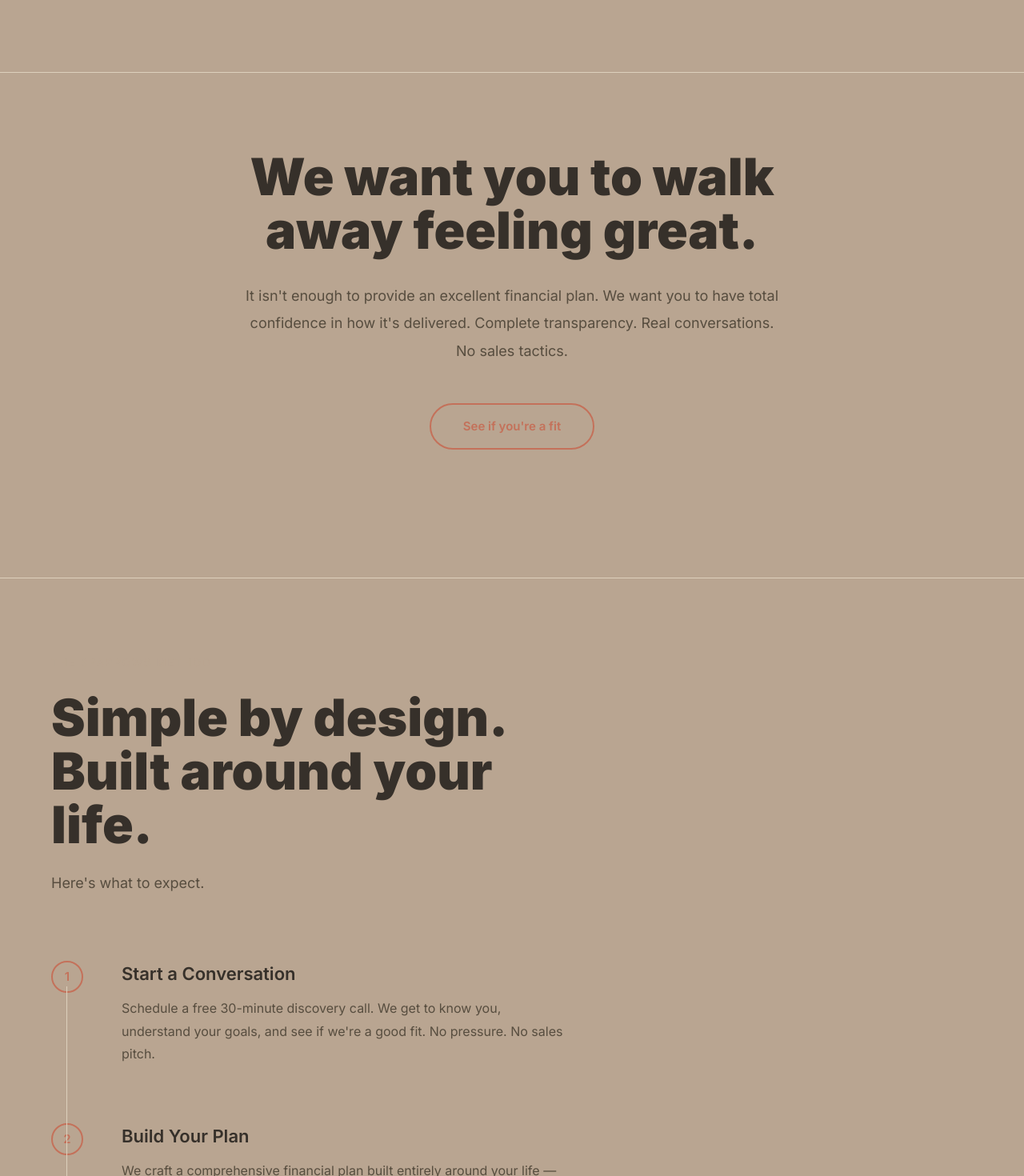
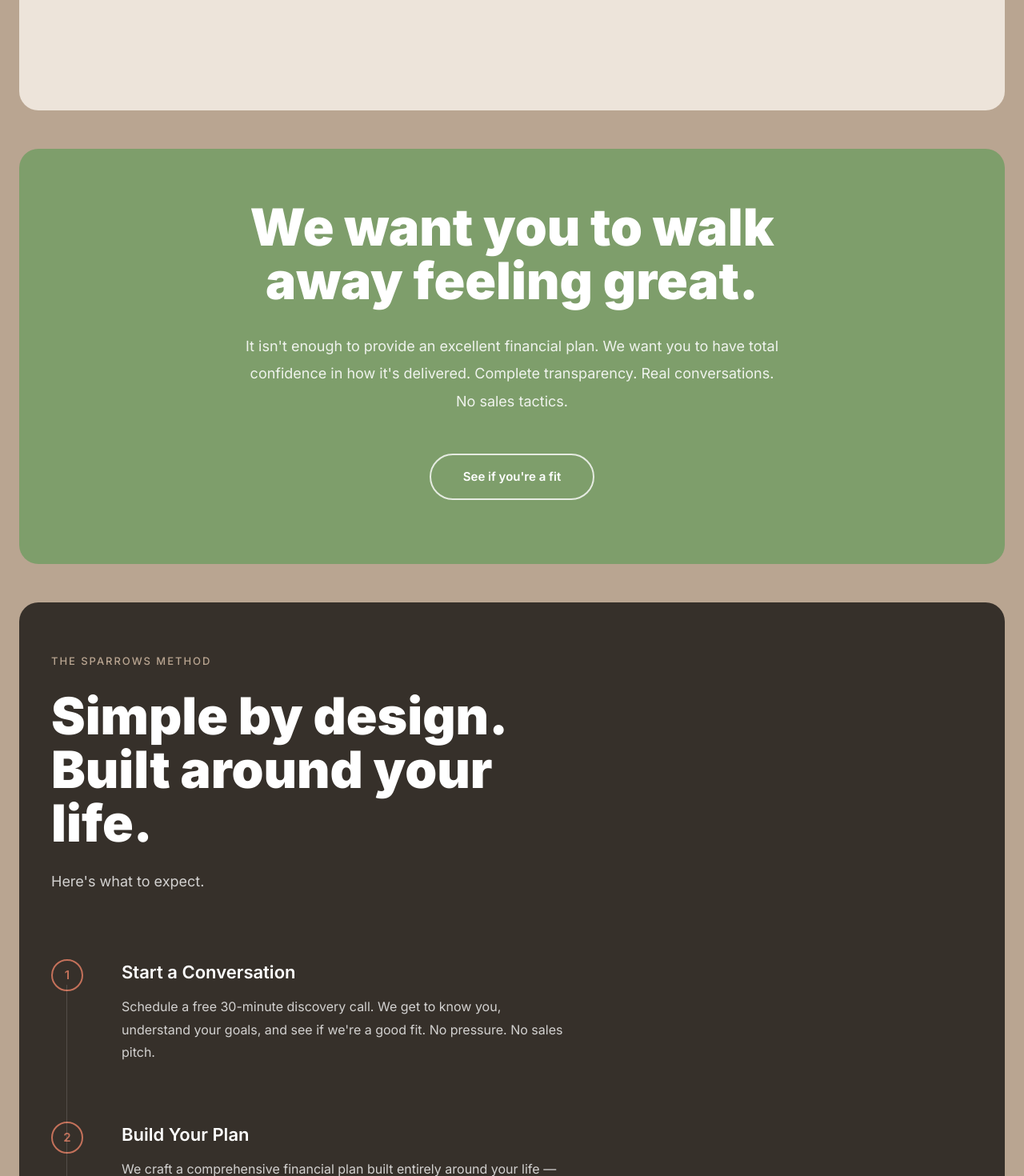
Before and after one commit to ChrisDiDomenico/sparrows-financial, a Next.js app: page / in a window 1280 px wide. Shown: the part 1330-2800 px from the top of the page at 80% size. Built offline with nearby package versions, Linux system fonts and the light colour scheme; a web font is replaced by a local one.

Commit message:
Add colored rounded blocks per section

```diff
--- a/src/app/page.tsx
+++ b/src/app/page.tsx
@@ -16,14 +16,43 @@ export default function HomePage() {
       <Navbar />
       <main>
         <Hero />
-<Philosophy />
-        <EmotionalStatement />
-        <Process />
-        <MeetChris />
-        <FAQ />
-        <YouTube />
-        <SparrowsProgram />
-        <FinalCTA />
+
+        <div
+          className="flex flex-col px-6 pb-24"
+          style={{ gap: '48px', paddingTop: '48px', background: '#b9a591' }}
+        >
+          <div className="rounded-3xl overflow-hidden" style={{ background: '#ede4da' }}>
+            <Philosophy />
+          </div>
+
+          <div className="rounded-3xl overflow-hidden" style={{ background: '#7e9e6b' }}>
+            <EmotionalStatement dark />
+          </div>
+
+          <div className="rounded-3xl overflow-hidden" style={{ background: '#36302a' }}>
+            <Process dark />
+          </div>
+
+          <div className="rounded-3xl overflow-hidden" style={{ background: '#ede4da' }}>
+            <MeetChris />
+          </div>
+
+          <div className="rounded-3xl overflow-hidden" style={{ background: '#f7f3ec' }}>
+            <FAQ />
+          </div>
+
+          <div className="rounded-3xl overflow-hidden" style={{ background: '#574d3f' }}>
+            <YouTube dark />
+          </div>
+
+          <div className="rounded-3xl overflow-hidden" style={{ background: '#4a6741' }}>
+            <SparrowsProgram />
+          </div>
+
+          <div className="rounded-3xl overflow-hidden" style={{ background: '#c4715a' }}>
+            <FinalCTA />
+          </div>
+        </div>
       </main>
       <Footer />
     </>
--- a/src/components/sections/EmotionalStatement.tsx
+++ b/src/components/sections/EmotionalStatement.tsx
@@ -5,14 +5,14 @@ import { motion, useInView } from 'framer-motion';
 import { useRef } from 'react';
 import { SCHEDULE_URL } from '@/lib/constants';
 
-export default function EmotionalStatement() {
+export default function EmotionalStatement({ dark }: { dark?: boolean }) {
   const ref = useRef(null);
   const inView = useInView(ref, { once: true, margin: '-80px' });
 
   return (
-    <section className="pb-40">
-      <div style={{ borderTop: '1px solid #ddd0bc' }} />
-      <div className="max-w-[720px] mx-auto px-6 pt-24 text-center" ref={ref}>
+    <section className="pb-20">
+      {!dark && <div style={{ borderTop: '1px solid #ddd0bc' }} />}
+      <div className="max-w-[720px] mx-auto px-6 pt-16 text-center" ref={ref}>
         <motion.h2
           initial={{ opacity: 0, y: 32 }}
           animate={inView ? { opacity: 1, y: 0 } : {}}
@@ -20,7 +20,7 @@ export default function EmotionalStatement() {
           className="font-black leading-[1.05] mb-8"
           style={{
             fontSize: 'clamp(40px, 5vw, 68px)',
-            color: '#36302a',
+            color: dark ? '#ffffff' : '#36302a',
             fontFamily: 'var(--font-inter)',
           }}
         >
@@ -32,7 +32,7 @@ export default function EmotionalStatement() {
           animate={inView ? { opacity: 1, y: 0 } : {}}
           transition={{ duration: 0.7, delay: 0.15, ease: [0.22, 1, 0.36, 1] }}
           className="text-[18px] leading-[1.9] mb-12"
-          style={{ color: '#574d3f' }}
+          style={{ color: dark ? 'rgba(255,255,255,0.88)' : '#574d3f' }}
         >
           It isn&apos;t enough to provide an excellent financial plan. We want you to have total
           confidence in how it&apos;s delivered. Complete transparency. Real conversations. No sales
@@ -46,10 +46,10 @@ export default function EmotionalStatement() {
         >
           <Link
             href={SCHEDULE_URL}
-            className="inline-block px-10 py-4 rounded-full text-[15px] font-semibold transition-all hover:bg-[#c4715a] hover:text-white active:scale-95"
+            className="inline-block px-10 py-4 rounded-full text-[15px] font-semibold transition-all active:scale-95"
             style={{
-              border: '2px solid #c4715a',
-              color: '#c4715a',
+              border: `2px solid ${dark ? 'rgba(255,255,255,0.8)' : '#c4715a'}`,
+              color: dark ? '#ffffff' : '#c4715a',
             }}
           >
             See if you&apos;re a fit
--- a/src/components/sections/FinalCTA.tsx
+++ b/src/components/sections/FinalCTA.tsx
@@ -10,7 +10,7 @@ export default function FinalCTA() {
   const inView = useInView(ref, { once: true, margin: '-80px' });
 
   return (
-    <section style={{ background: '#c4715a' }} className="py-36 text-center">
+    <section className="py-20 text-center">
       <div className="max-w-[800px] mx-auto px-6" ref={ref}>
         <motion.h2
           initial={{ opacity: 0, y: 32 }}
--- a/src/components/sections/Process.tsx
+++ b/src/components/sections/Process.tsx
@@ -10,13 +10,13 @@ const steps = [
     number: '1',
     title: 'Start a Conversation',
     description:
-      'Schedule a free 30-minute discovery call. We get to know you, understand your goals, and see if we\'re a good fit. No pressure. No sales pitch.',
+      "Schedule a free 30-minute discovery call. We get to know you, understand your goals, and see if we're a good fit. No pressure. No sales pitch.",
   },
   {
     number: '2',
     title: 'Build Your Plan',
     description:
-      'We craft a comprehensive financial plan built entirely around your life — your goals, values, and timeline. Not a template. Yours.',
+      "We craft a comprehensive financial plan built entirely around your life — your goals, values, and timeline. Not a template. Yours.",
   },
   {
     number: '3',
@@ -26,14 +26,19 @@ const steps = [
   },
 ];
 
-export default function Process() {
+export default function Process({ dark }: { dark?: boolean }) {
   const ref = useRef(null);
   const inView = useInView(ref, { once: true, margin: '-80px' });
 
+  const headlineColor = dark ? '#ffffff' : '#36302a';
+  const bodyColor = dark ? 'rgba(255,255,255,0.78)' : '#574d3f';
+  const lineColor = dark ? 'rgba(255,255,255,0.15)' : '#ddd0bc';
+  const circleBg = dark ? 'transparent' : '#b9a591';
+
   return (
-    <section className="pb-40">
-      <div style={{ borderTop: '1px solid #ddd0bc' }} />
-      <div className="max-w-[1200px] mx-auto px-6 pt-24" ref={ref}>
+    <section className="pb-20">
+      {!dark && <div style={{ borderTop: '1px solid #ddd0bc' }} />}
+      <div className="max-w-[1200px] mx-auto px-6 pt-16" ref={ref}>
         <motion.p
           initial={{ opacity: 0, y: 20 }}
           animate={inView ? { opacity: 1, y: 0 } : {}}
@@ -51,7 +56,7 @@ export default function Process() {
           className="font-black leading-[1.05] mb-6"
           style={{
             fontSize: 'clamp(40px, 5vw, 68px)',
-            color: '#36302a',
+            color: headlineColor,
             fontFamily: 'var(--font-inter)',
             maxWidth: '680px',
           }}
@@ -64,17 +69,15 @@ export default function Process() {
           animate={inView ? { opacity: 1, y: 0 } : {}}
           transition={{ duration: 0.6, delay: 0.16 }}
           className="text-[18px] leading-[1.8] mb-20"
-          style={{ color: '#574d3f', maxWidth: '520px' }}
+          style={{ color: bodyColor, maxWidth: '520px' }}
         >
           Here&apos;s what to expect.
         </motion.p>
 
-        {/* Steps */}
         <div className="relative">
-          {/* Connecting line */}
           <div
             className="absolute left-[19px] top-8 bottom-16 w-px hidden md:block"
-            style={{ background: '#ddd0bc' }}
+            style={{ background: lineColor }}
           />
 
           <div className="flex flex-col gap-16">
@@ -92,7 +95,7 @@ export default function Process() {
                     style={{
                       border: '2px solid #c4715a',
                       color: '#c4715a',
-                      background: '#b9a591',
+                      background: circleBg,
                     }}
                   >
                     {step.number}
@@ -101,11 +104,11 @@ export default function Process() {
                 <div className="pb-2">
                   <h3
                     className="font-semibold text-[22px] mb-3"
-                    style={{ color: '#36302a' }}
+                    style={{ color: headlineColor }}
                   >
                     {step.title}
                   </h3>
-                  <p className="text-[16px] leading-[1.8]" style={{ color: '#574d3f', maxWidth: '560px' }}>
+                  <p className="text-[16px] leading-[1.8]" style={{ color: bodyColor, maxWidth: '560px' }}>
                     {step.description}
                   </p>
                 </div>
--- a/src/components/sections/SparrowsProgram.tsx
+++ b/src/components/sections/SparrowsProgram.tsx
@@ -9,7 +9,7 @@ export default function SparrowsProgram() {
   const inView = useInView(ref, { once: true, margin: '-80px' });
 
   return (
-    <section style={{ background: '#36302a' }} className="py-36">
+    <section className="py-20">
       <div className="max-w-[1200px] mx-auto px-6" ref={ref}>
         <motion.p
           initial={{ opacity: 0, y: 20 }}
--- a/src/components/sections/YouTube.tsx
+++ b/src/components/sections/YouTube.tsx
@@ -9,14 +9,18 @@ const videos = [
   { title: 'Roth vs Traditional IRA: Which Is Right For You?' },
 ];
 
-export default function YouTube() {
+export default function YouTube({ dark }: { dark?: boolean }) {
   const ref = useRef(null);
   const inView = useInView(ref, { once: true, margin: '-80px' });
 
+  const headlineColor = dark ? '#ffffff' : '#36302a';
+  const bodyColor = dark ? 'rgba(255,255,255,0.82)' : '#574d3f';
+  const linkColor = dark ? 'rgba(255,255,255,0.9)' : '#c4715a';
+
   return (
-    <section className="pb-40">
-      <div style={{ borderTop: '1px solid #ddd0bc' }} />
-      <div className="max-w-[1200px] mx-auto px-6 pt-24" ref={ref}>
+    <section className="pb-20">
+      {!dark && <div style={{ borderTop: '1px solid #ddd0bc' }} />}
+      <div className="max-w-[1200px] mx-auto px-6 pt-16" ref={ref}>
         <div className="flex flex-col md:flex-row gap-20">
           {/* Left */}
           <motion.div
@@ -35,13 +39,13 @@ export default function YouTube() {
               className="font-black leading-[1.05] mb-8"
               style={{
                 fontSize: 'clamp(36px, 4.5vw, 60px)',
-                color: '#36302a',
+                color: headlineColor,
                 fontFamily: 'var(--font-inter)',
               }}
             >
               Learn from my weekly videos.
             </h2>
-            <p className="text-[17px] leading-[1.9] mb-8" style={{ color: '#574d3f' }}>
+            <p className="text-[17px] leading-[1.9] mb-8" style={{ color: bodyColor }}>
               Every week I publish a new video breaking down real financial planning concepts in
               plain English. No jargon. No sales. Just honest education you can actually use.
             </p>
@@ -50,7 +54,7 @@ export default function YouTube() {
               target="_blank"
               rel="noopener noreferrer"
               className="text-[15px] font-medium hover:opacity-70 transition-opacity"
-              style={{ color: '#c4715a' }}
+              style={{ color: linkColor }}
             >
               Subscribe on YouTube →
             </a>
@@ -72,7 +76,6 @@ export default function YouTube() {
                 className="block rounded-xl overflow-hidden group transition-transform hover:-translate-y-1"
                 style={{ background: '#36302a' }}
               >
-                {/* Thumbnail */}
                 <div
                   className="w-full"
                   style={{
@@ -83,18 +86,11 @@ export default function YouTube() {
                     justifyContent: 'center',
                   }}
                 >
-                  {/* Play button */}
                   <div
                     className="w-14 h-14 rounded-full flex items-center justify-center transition-transform group-hover:scale-110"
                     style={{ background: 'rgba(255,255,255,0.2)', backdropFilter: 'blur(8px)' }}
                   >
-                    <svg
-                      width="20"
-                      height="20"
-                      viewBox="0 0 24 24"
-                      fill="white"
-                      className="ml-1"
-                    >
+                    <svg width="20" height="20" viewBox="0 0 24 24" fill="white" className="ml-1">
                       <path d="M8 5v14l11-7z" />
                     </svg>
                   </div>
```
